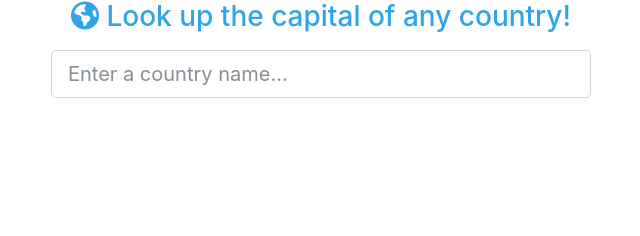
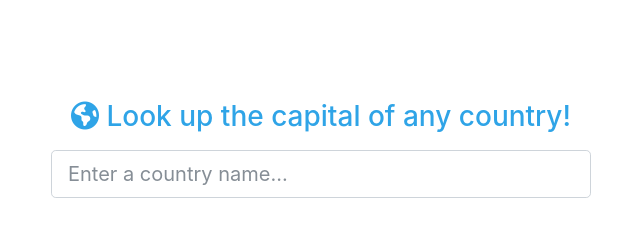
Before and after one commit to dennisoconnell/Capital_Of_Countries_Autofill, a plain HTML site: page index.html in a window 1280 px wide. Shown: the whole page, without its empty margins (319-959 px from the left). Drawn offline with Linux system fonts and the light colour scheme.

Commit message:
added empty div to shift down search bar lower
added empty div to shift down search bar lower

```diff
--- /dev/null
+++ b/css/mycss.css
@@ -0,0 +1,4 @@
+div.blank{
+    height:100px;
+    border:outline 5px;
+}
--- a/index.html
+++ b/index.html
@@ -10,12 +10,17 @@
   <meta name="viewport" content="width=device-width, initial-scale=1.0" />
 
   <link rel="stylesheet" href="css/bootstrap.min.css" />
+  <link rel="stylesheet" href="css/mycss.css" />
   <script src="https://kit.fontawesome.com/30a2178bc9.js" crossorigin="anonymous"></script>
 
   <title>Country Capital Lookup!</title>
 </head>
 
 <body>
+
+  <div class="blank">
+  </div>
+
   <div class="container mt5">
     <div class="row">
       <div class="col-md-6 m-auto">
```
